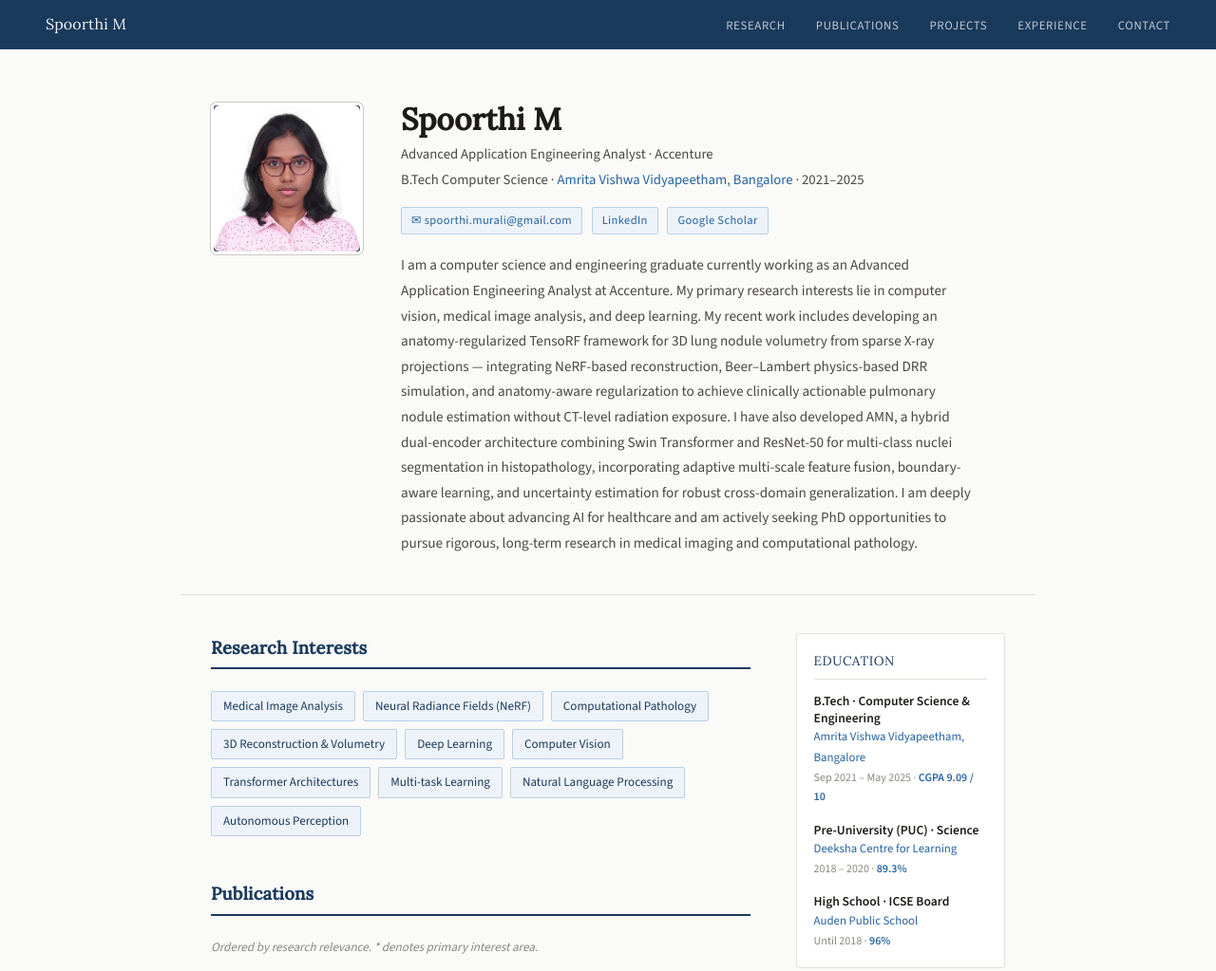
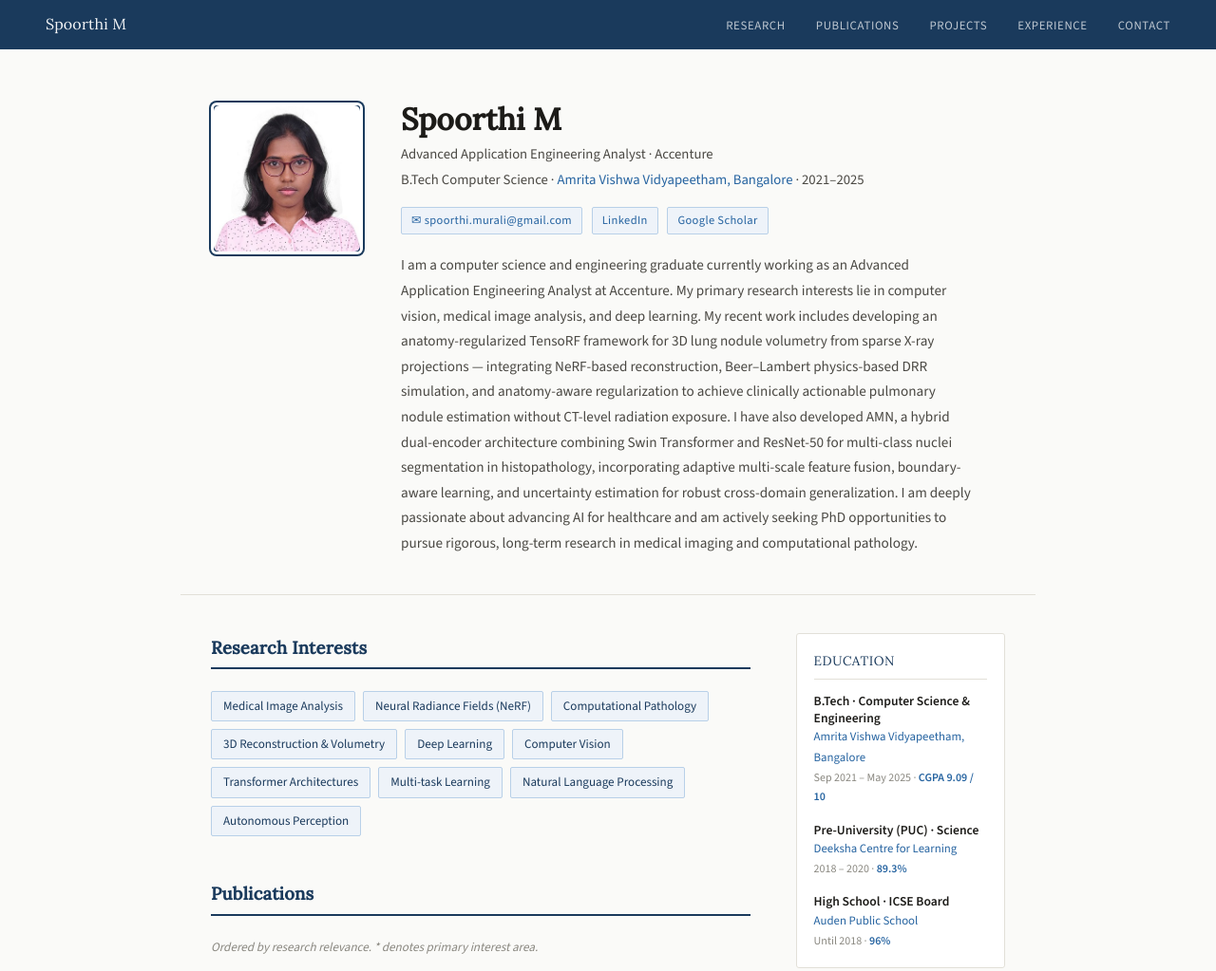
Before and after one commit to spoorthimurali15/spoorthi.github.io, a plain HTML site: page index.html in a window 1280 px wide. Shown: the top 1023 px of the page at 95% size. Drawn offline with nearby package versions, Linux system fonts and the light colour scheme.

Commit message:
Update index.html

```diff
--- a/index.html
+++ b/index.html
@@ -61,7 +61,7 @@ header{
   font-family:var(--serif);font-size:2.6rem;color:#fff;
   flex-shrink:0;
   border:3px solid #fff;
-  box-shadow:0 0 0 1px var(--rule2);
+  box-shadow:0 0 0 2px var(--accent);
 }
 .profile-name{font-family:var(--serif);font-size:2rem;color:var(--ink);line-height:1.15;margin-bottom:0.3rem}
 .profile-position{font-size:0.92rem;color:var(--ink2);margin-bottom:0.15rem}
```
